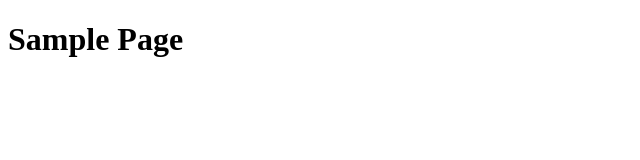
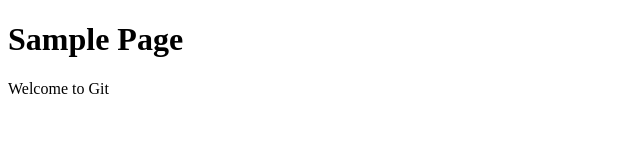
Before and after one commit to AliEtoom/EdxTestGit, a plain HTML site: page index.html in a window 1280 px wide. Shown: the whole page, without its empty margins (0-640 px from the left). Drawn offline with Linux system fonts and the light colour scheme.

Commit message:
Added a <p> tag with style

```diff
--- a/index.html
+++ b/index.html
@@ -5,6 +5,6 @@
 </head>
 <body>
     <h1>Sample Page</h1>
-
+    <p>Welcome to <span class="color: red;">Git</span></p>
 </body>
 </html>
```
